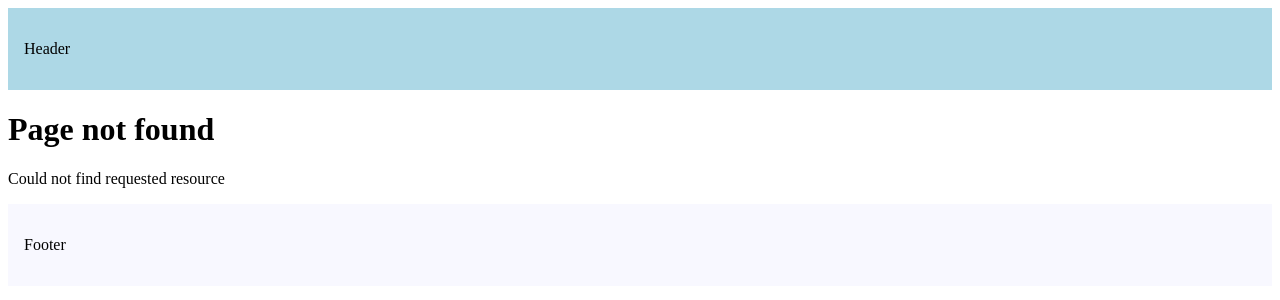
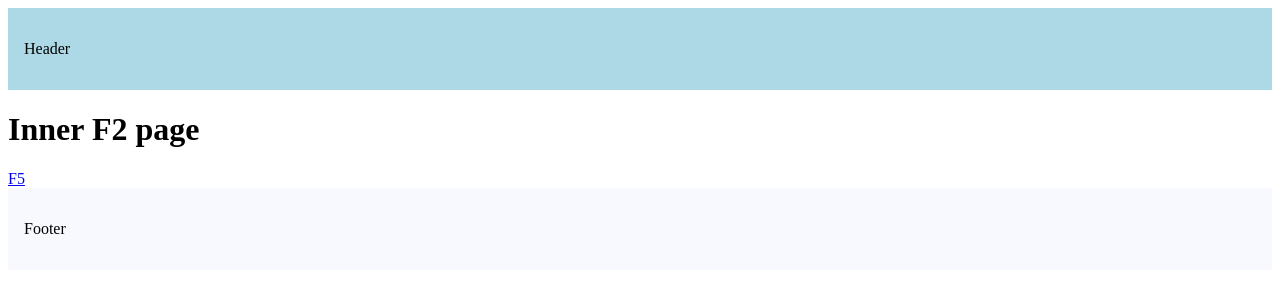
Before and after one commit to UJC100/nextjs-routing, a Next.js app: page /f1/f2/inner-f2 in a window 1280 px wide. Before the commit this address had no page. Shown: the top 300 px of the page. Built offline with nearby package versions, Linux system fonts and the light colour scheme.

Commit message:
intercepted routes

```diff
--- /dev/null
+++ b/src/app/f1/f2/inner-f2/page.tsx
@@ -0,0 +1,12 @@
+import Link from "next/link";
+
+export default function InnerF2() {
+    return (
+        <>
+    <h1>Inner F2 page</h1>
+    <div>
+        <Link href={"/f5"}>F5</Link>
+    </div>
+        </>
+)
+}
--- a/src/app/f1/f2/page.tsx
+++ b/src/app/f1/f2/page.tsx
@@ -4,7 +4,7 @@
     return (
         <>
     <h1>F2 page</h1>
-    <Link href={"/f4"}></Link>
+    <Link href={"/f4"}>F4</Link>
         </>
     );
 }
--- /dev/null
+++ b/src/app/f5/page.tsx
@@ -0,0 +1,3 @@
+export default function F5() {
+    return <h1>F5 page</h1>
+}
```
Also changed, not shown: src/app/f1/f2/inner-f2/(...)f5/page.tsx (added).
